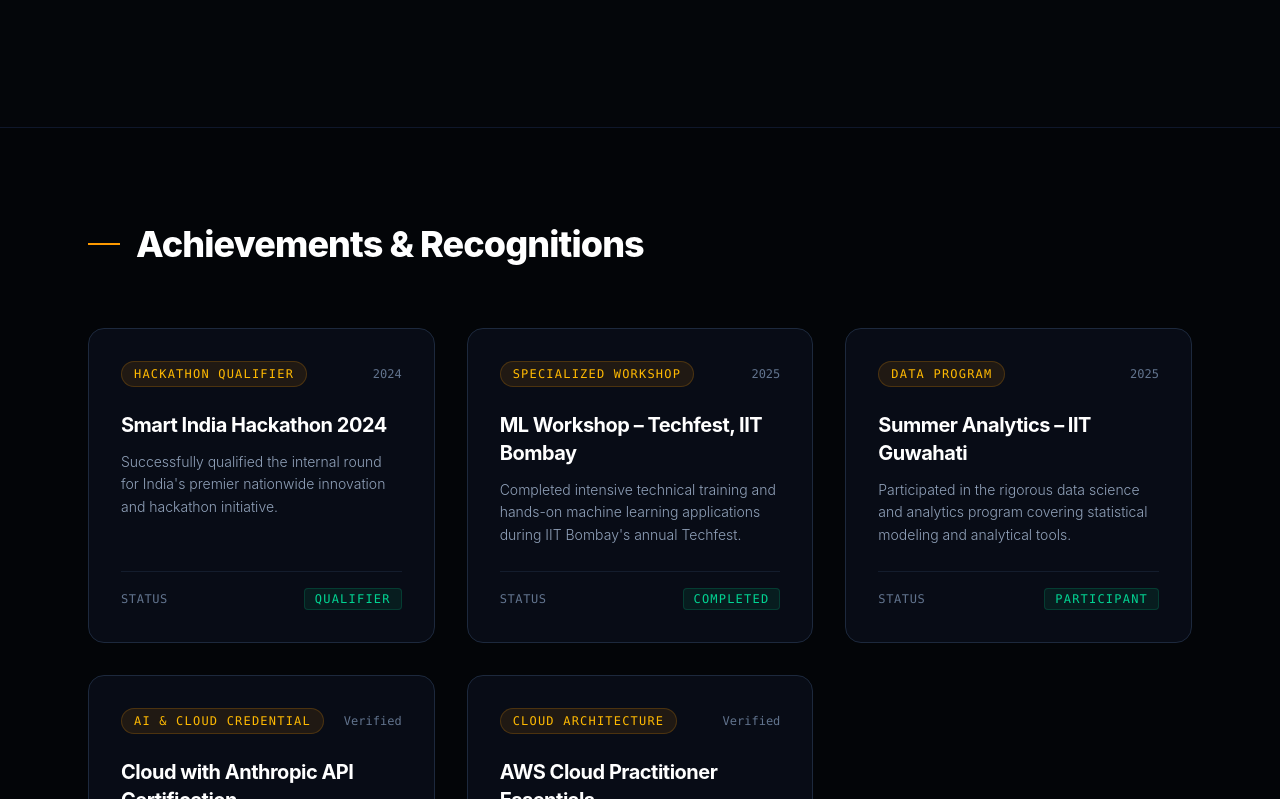
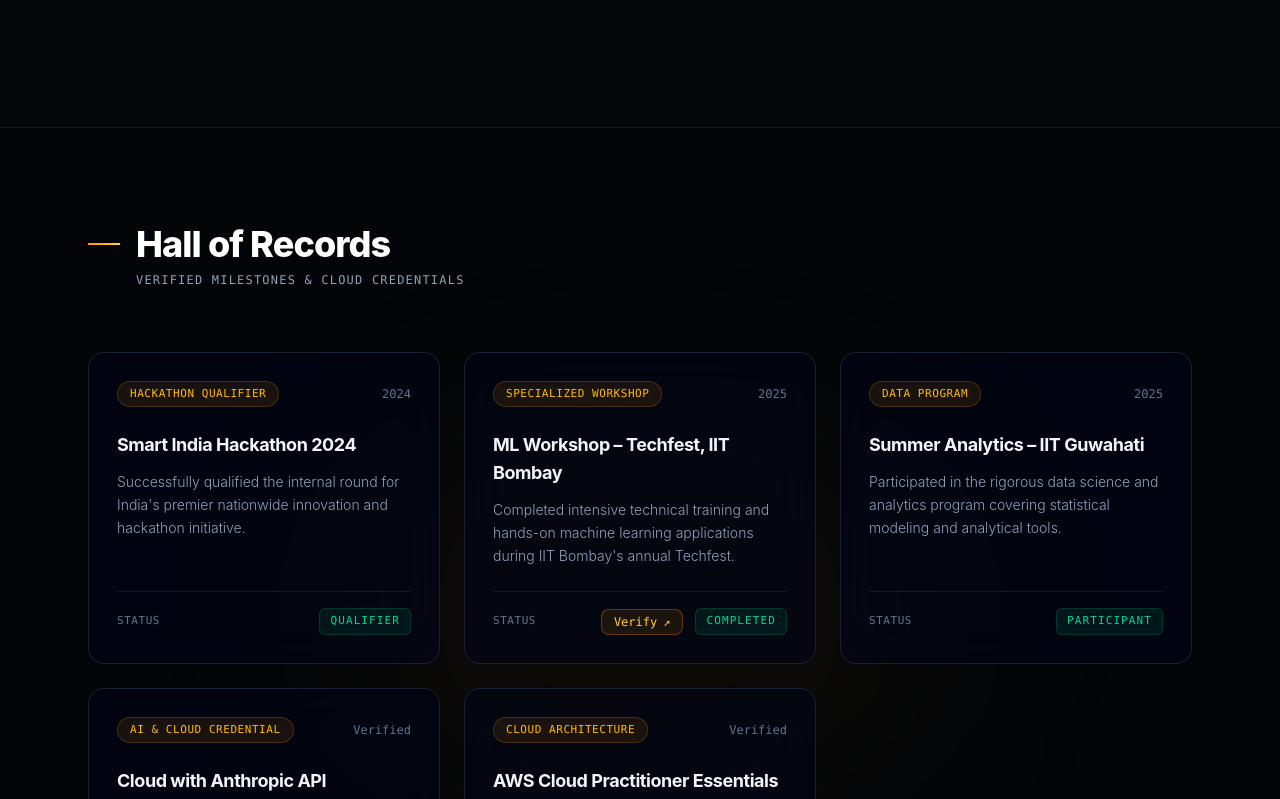
Before and after one commit to Shubhomoy919/shubhomoy-portfolio, a React (Vite) app: page / in a window 1280 px wide. Shown: the part 9841-10640 px from the top of the page. Built offline with nearby package versions, Linux system fonts and the light colour scheme.

Commit message:
Added Hall of Records achievements section with verified certificate links

```diff
--- a/src/App.jsx
+++ b/src/App.jsx
@@ -109,7 +109,7 @@
       date: "2024",
       desc: "Successfully qualified the internal round for India's premier nationwide innovation and hackathon initiative.",
       badge: "Qualifier",
-      link: "#" // Replace with your actual certificate link or PDF path
+      link: null // Kept clean without link
     },
     {
       title: "ML Workshop – Techfest, IIT Bombay",
@@ -117,7 +117,7 @@
       date: "2025",
       desc: "Completed intensive technical training and hands-on machine learning applications during IIT Bombay's annual Techfest.",
       badge: "Completed",
-      link: "#" // Replace with your certificate link
+      link: "/.pdf"
     },
     {
       title: "Summer Analytics – IIT Guwahati",
@@ -125,7 +125,7 @@
       date: "2025",
       desc: "Participated in the rigorous data science and analytics program covering statistical modeling and analytical tools.",
       badge: "Participant",
-      link: "#" // Replace with your certificate link
+      link: null
     },
     {
       title: "Cloud with Anthropic API Certification",
@@ -133,7 +133,7 @@
       date: "Verified",
       desc: "Validated expertise in building cloud-integrated AI workflows using Claude models and Anthropic API architectures.",
       badge: "Certified",
-      link: "#" // Replace with your credential link
+      link: "/.pdf"
     },
     {
       title: "AWS Cloud Practitioner Essentials",
@@ -141,7 +141,7 @@
       date: "Verified",
       desc: "Gained comprehensive foundational knowledge of AWS cloud services, infrastructure security, pricing, and deployment models.",
       badge: "Certified",
-      link: "#" // Replace with your credential link
+      link: "/.pdf"
     }
   ];
 
@@ -560,53 +560,79 @@
         </div>
       </section>
 {/* ========================================== */}
-      {/* HALL OF RECORDS (ACHIEVEMENTS) */}
+      {/* HALL OF RECORDS (ACHIEVEMENTS) SECTION */}
       {/* ========================================== */}
-      <section className="relative z-10 border-t border-slate-900 bg-[#030508] py-24">
+      <section className="relative z-10 border-t border-slate-900 bg-[#030508] py-24 overflow-hidden">
+        {/* Subtle Ambient Background Spotlight */}
+        <div className="absolute top-1/2 left-1/2 -translate-x-1/2 -translate-y-1/2 w-[600px] h-[300px] bg-amber-500/5 blur-[120px] rounded-full pointer-events-none"></div>
+
         <RevealSection>
           <div className="max-w-6xl mx-auto px-6">
-            <h2 className="text-3xl md:text-4xl font-extrabold mb-16 tracking-tight text-white flex items-center gap-4">
-              <span className="w-8 h-0.5 bg-amber-500"></span>
-              Achievements & Recognitions
-            </h2>
+            <div className="flex flex-col md:flex-row md:items-end justify-between mb-16 gap-4">
+              <div>
+                <h2 className="text-3xl md:text-4xl font-extrabold tracking-tight text-white flex items-center gap-4 mb-2">
+                  <span className="w-8 h-0.5 bg-gradient-to-r from-amber-500 to-amber-300"></span>
+                  Hall of Records
+                </h2>
+                <p className="text-slate-400 font-mono text-xs tracking-widest uppercase pl-12">
+                  Verified Milestones & Cloud Credentials
+                </p>
+              </div>
+            </div>
 
-            <div className="grid grid-cols-1 md:grid-cols-2 lg:grid-cols-3 gap-8">
+            <div className="grid grid-cols-1 md:grid-cols-2 lg:grid-cols-3 gap-6">
               {achievements.map((item, index) => (
                 <div
                   key={index}
-                  className="p-8 bg-slate-900/40 border border-slate-800 hover:border-amber-500/50 rounded-2xl transition-all duration-300 flex flex-col justify-between group"
+                  className="relative p-7 bg-slate-950/60 backdrop-blur-xl border border-slate-800/80 hover:border-amber-500/40 rounded-2xl transition-all duration-500 flex flex-col justify-between group hover:-translate-y-1 hover:shadow-[0_10px_30px_-10px_rgba(245,158,11,0.15)]"
                 >
+                  {/* Subtle Top Inner Glow */}
+                  <div className="absolute top-0 left-10 right-10 h-[1px] bg-gradient-to-r from-transparent via-amber-500/20 to-transparent opacity-0 group-hover:opacity-100 transition-opacity duration-500"></div>
+
                   <div>
+                    {/* Header: Category Pill & Date */}
                     <div className="flex justify-between items-center mb-6">
-                      <span className="text-xs font-mono tracking-widest uppercase text-amber-400 bg-amber-500/10 px-3 py-1 rounded-full border border-amber-500/20">
+                      <span className="text-[11px] font-mono tracking-wider uppercase text-amber-400 bg-amber-500/10 px-3 py-1 rounded-full border border-amber-500/20 shadow-inner">
                         {item.category}
                       </span>
-                      <span className="text-slate-500 font-mono text-xs">{item.date}</span>
+                      <span className="text-slate-500 font-mono text-xs font-light">{item.date}</span>
                     </div>
 
-                    <h3 className="text-xl font-bold text-white mb-3 tracking-tight group-hover:text-amber-400 transition-colors">
+                    {/* Title */}
+                    <h3 className="text-lg font-bold text-slate-100 mb-3 tracking-tight group-hover:text-amber-400 transition-colors duration-300">
                       {item.title}
                     </h3>
 
+                    {/* Description */}
                     <p className="text-slate-400 font-light leading-relaxed text-sm mb-6">
                       {item.desc}
                     </p>
                   </div>
 
+                  {/* Footer Action Bar */}
                   <div className="pt-4 border-t border-slate-800/60 flex justify-between items-center">
-                    <span className="text-slate-500 font-mono text-xs tracking-wider uppercase">Status</span>
+                    <span className="text-slate-500 font-mono text-[11px] tracking-wider uppercase">
+                      Status
+                    </span>
+
                     <div className="flex items-center gap-3">
-                      {item.link && item.link !== "#" && (
+                      {/* Animated Stylish View Credential Button */}
+                      {item.link && (
                         <a
                           href={item.link}
                           target="_blank"
                           rel="noreferrer"
-                          className="text-xs font-mono text-amber-400 hover:underline"
+                          className="group/btn relative inline-flex items-center gap-1.5 px-3 py-1 rounded-lg text-xs font-mono text-amber-300 bg-amber-500/10 border border-amber-500/30 hover:border-amber-400 hover:bg-amber-500/20 hover:text-white transition-all duration-300 active:scale-95"
                         >
-                          Verify ↗
+                          <span>Verify</span>
+                          <span className="inline-block transition-transform duration-300 group-hover/btn:translate-x-0.5 group-hover/btn:-translate-y-0.5">
+                            ↗
+                          </span>
                         </a>
                       )}
-                      <span className="text-emerald-400 font-mono text-xs tracking-widest uppercase bg-emerald-500/10 px-2.5 py-0.5 rounded border border-emerald-500/20">
+
+                      {/* Status Badge */}
+                      <span className="text-emerald-400 font-mono text-[11px] tracking-widest uppercase bg-emerald-500/10 px-2.5 py-1 rounded-md border border-emerald-500/20">
                         {item.badge}
                       </span>
                     </div>
```
